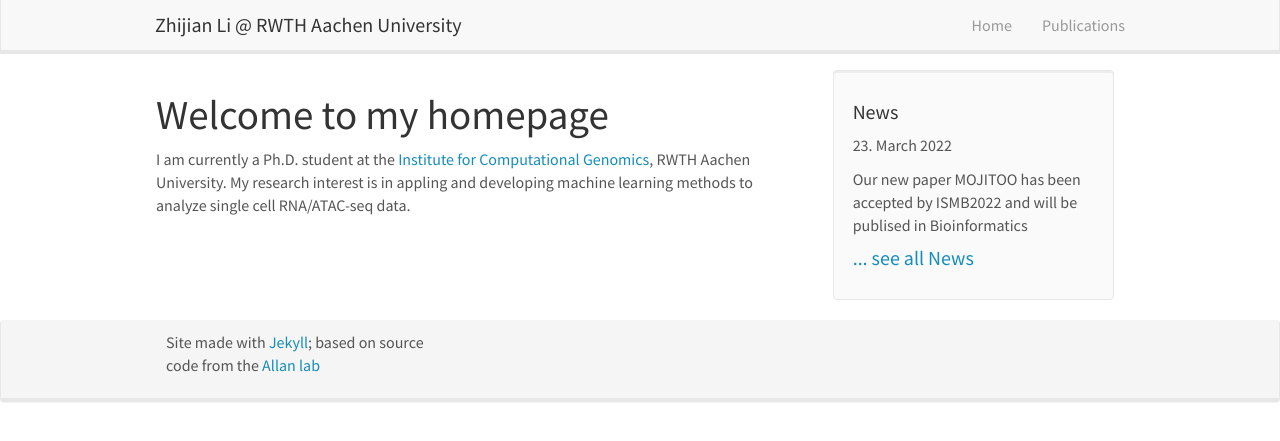
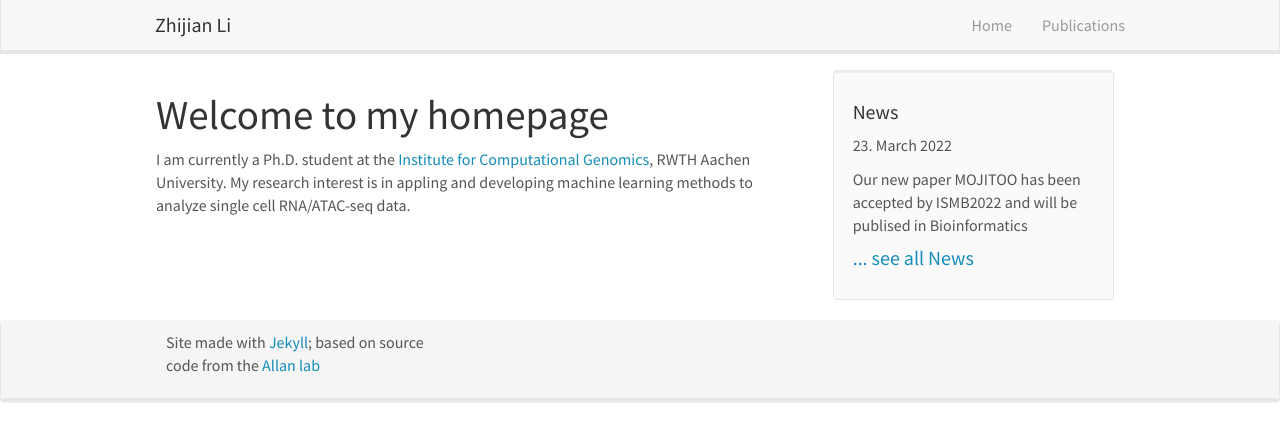
Before and after one commit to lzj1769/lzj1769.github.io, a Jekyll site: the page built from _pages/home.md, in a window 1280 px wide. Shown: the top 441 px of the page. Built offline with Jekyll 4.4.1, drawn with Linux system fonts in a browser that asks for light colours; nearby versions of some CDN libraries.

```diff
--- a/_includes/header.html
+++ b/_includes/header.html
@@ -8,7 +8,7 @@
 		<span class="icon-bar"></span>
 	  </button>
 
-    <a class="navbar-brand" href="{{ site.url }}{{ site.baseurl }}/">Zhijian Li @ RWTH Aachen University</a>
+    <a class="navbar-brand" href="{{ site.url }}{{ site.baseurl }}/">Zhijian Li</a>
 	</div>
 	<div class="collapse navbar-collapse" id="navbar-collapse-1">
 	  <ul class="nav navbar-nav navbar-right">
```
